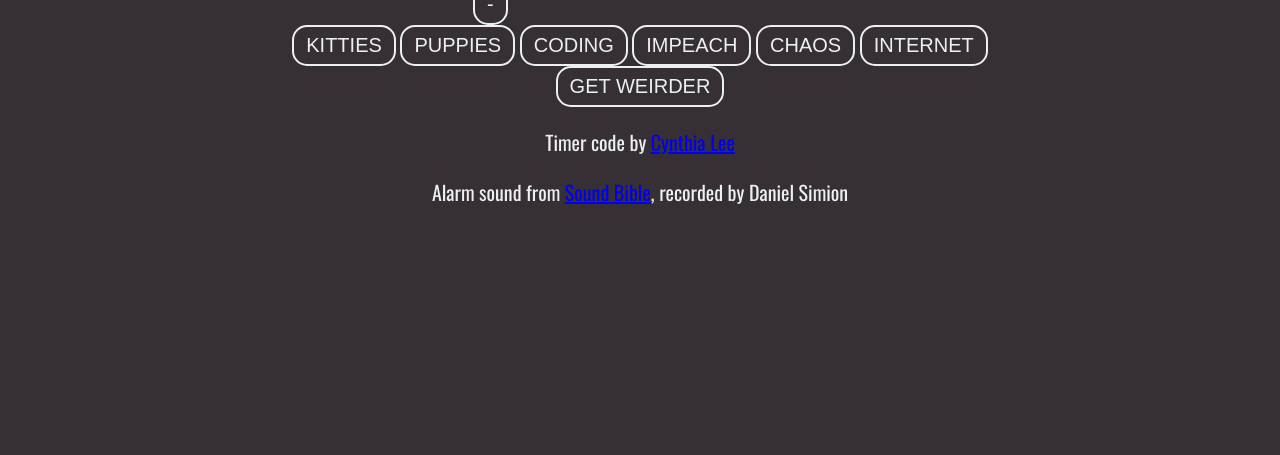
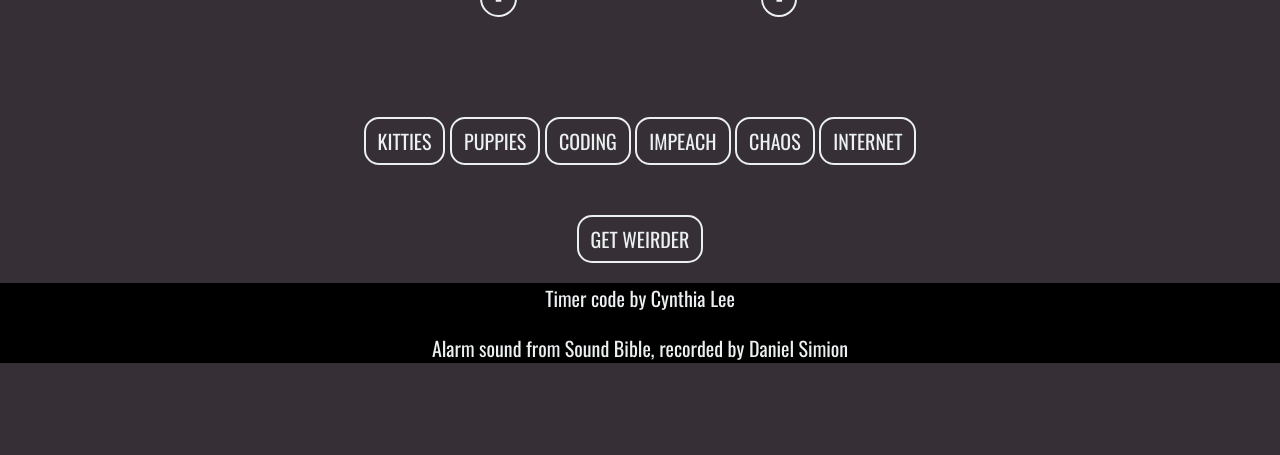
Before and after one commit to pairedApiProject/pomemedoro-timer, a plain HTML site: page index.html in a window 1280 px wide. Shown: the part 345-800 px from the top of the page. Drawn offline with nearby package versions, Linux system fonts and the light colour scheme; no server answers.

Commit message:
updates on padding for buttons, removing default styling for links

```diff
--- a/styles/sass/_base.scss
+++ b/styles/sass/_base.scss
@@ -15,7 +15,14 @@ body {
     font-size: 2rem;
 }
 
+audio {
+    display: none;
+}
 
+a {
+    text-decoration: none;
+    color: inherit;
+}
 
 // remove default margin and padding for h1, ul, li
 
@@ -27,6 +34,7 @@ h1, ul, li, body, button {
 }
 
 .buttonContainer {
+
     button{
         text-transform: uppercase;
         padding: 7px 12px;
@@ -36,6 +44,7 @@ h1, ul, li, body, button {
         border: 2px solid #ecf0f1;
         cursor: pointer;
         font-size: 2rem;
+        margin-top: 50px;
     }
 }
 
@@ -66,3 +75,7 @@ header, body {
 ul {
     list-style: none;
 }
+
+footer {
+    background: black;
+}
--- a/styles/sass/_timer.scss
+++ b/styles/sass/_timer.scss
@@ -9,16 +9,21 @@
     align-items: center;
     align-content: center;
     justify-content: center;
+    margin: 50px 0;
 
     button {
         text-transform: uppercase;
-        padding: 7px 12px;
-        border-radius: 15px;
+        padding: 0 1.25rem;
+        border-radius: 40px;
         background: #362f36;
         color: #ecf0f1;
         border: 2px solid #ecf0f1;
         cursor: pointer;
-        font-size: 2rem;
+        font-size: 2.5rem;
+        &:hover {
+            background-color: $primaryColor;
+            color: $secondaryColor;
+        }
 
         &.pomoButtonStart {
             background-color: green;
```
Also changed, not shown: styles/styles.css.
